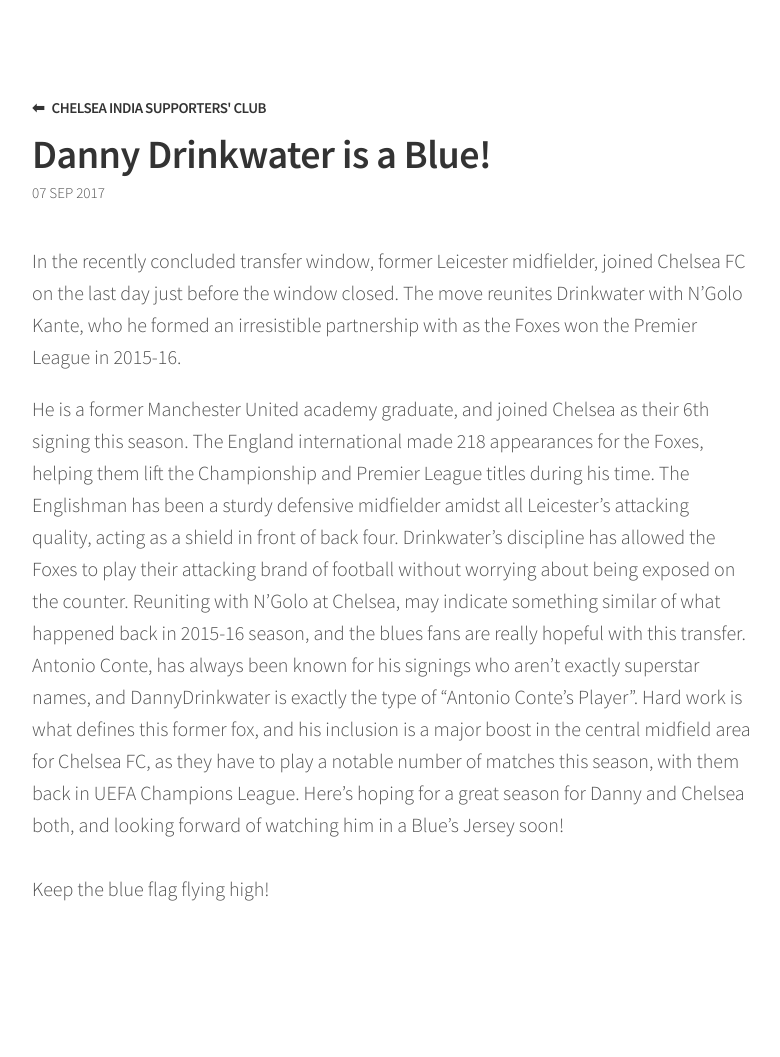
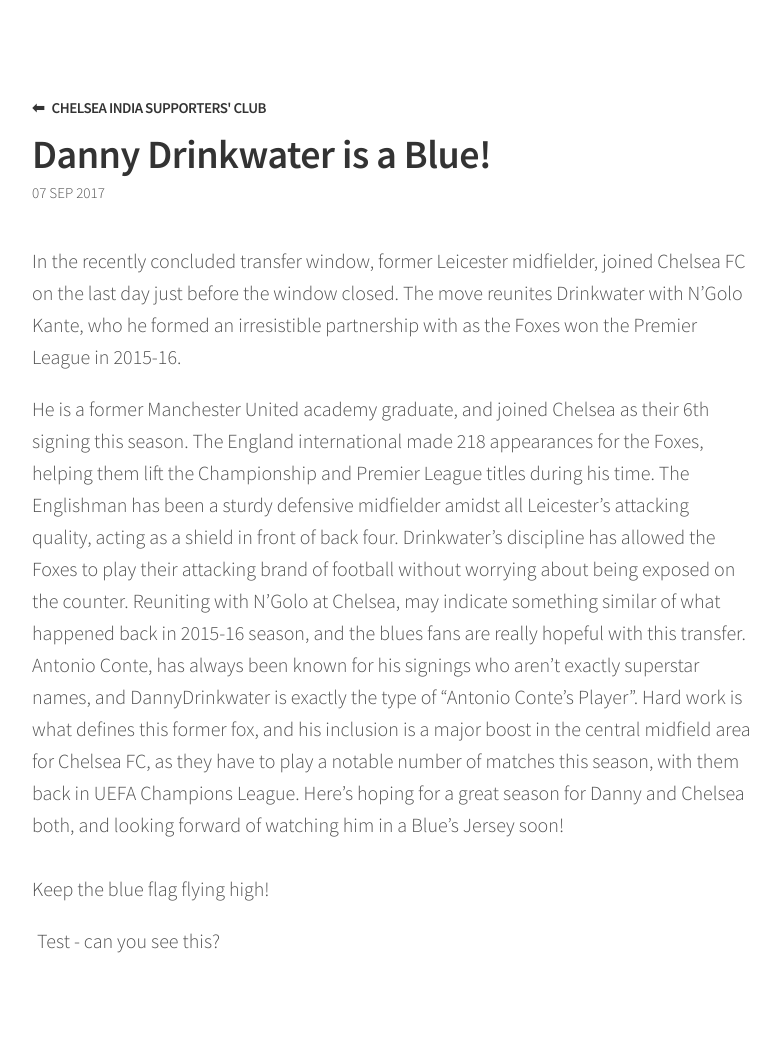
Before and after one commit to chelseafcindia/blog, a Jekyll site: the page built from _posts/2017-09-07-danny-drinkwater-is-a-blue.markdown, in a window 1280 px wide. Shown: the whole page, without its empty margins (248-1028 px from the left). Built offline with Jekyll 4.4.1, drawn with Linux system fonts in a browser that asks for light colours; comment, search, counter and statistics services are not loaded; before the commit the page ends 1025 px from its top, so only the background shows below that.

Commit message:
Including disqus.html & a test

```diff
--- a/_layouts/post.html
+++ b/_layouts/post.html
@@ -14,9 +14,15 @@
     <time>{{ page.date | date_to_string }}</time>
   </div>
   {{ content }}
+
+  <div style="height:auto;width:auto;margin:0 auto;padding:0 5px 0 5px;">
+  {% include disqus.html %}
+    Test - can you see this?
 </div>
 
-{% if page.comments %}
+</div>
+
+<!-- {% if page.comments %}
   <div id="disqus_thread"></div>
   <script>
 
@@ -38,3 +44,4 @@
   </script>
   <noscript>Please enable JavaScript to view the <a href="https://disqus.com/?ref_noscript">comments powered by Disqus.</a></noscript>
 {% endif %}
+ -->
```
